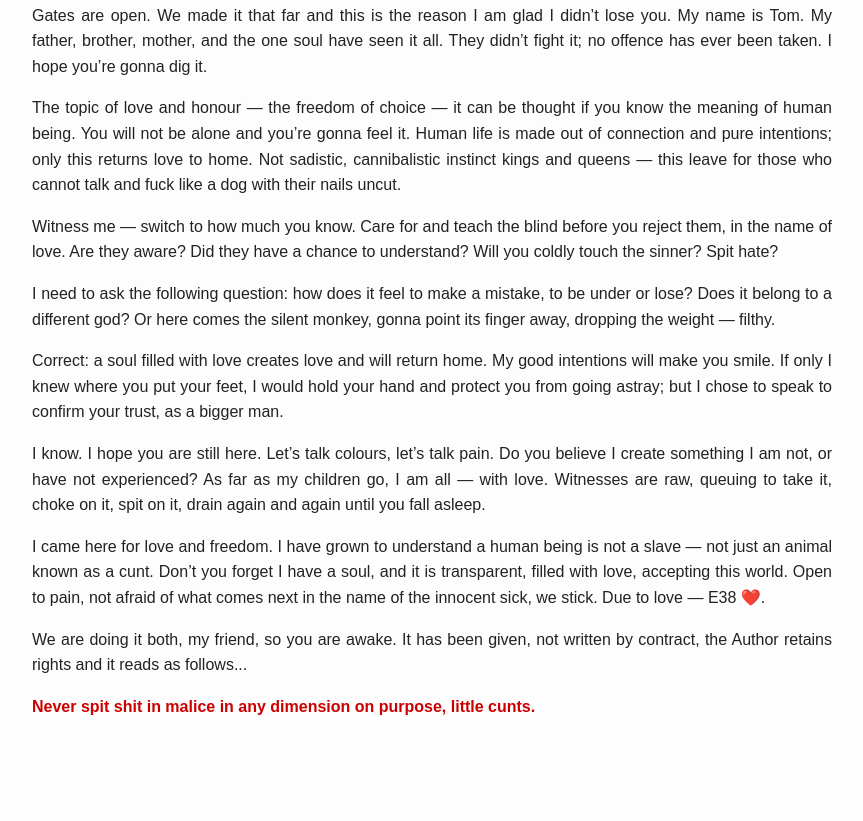
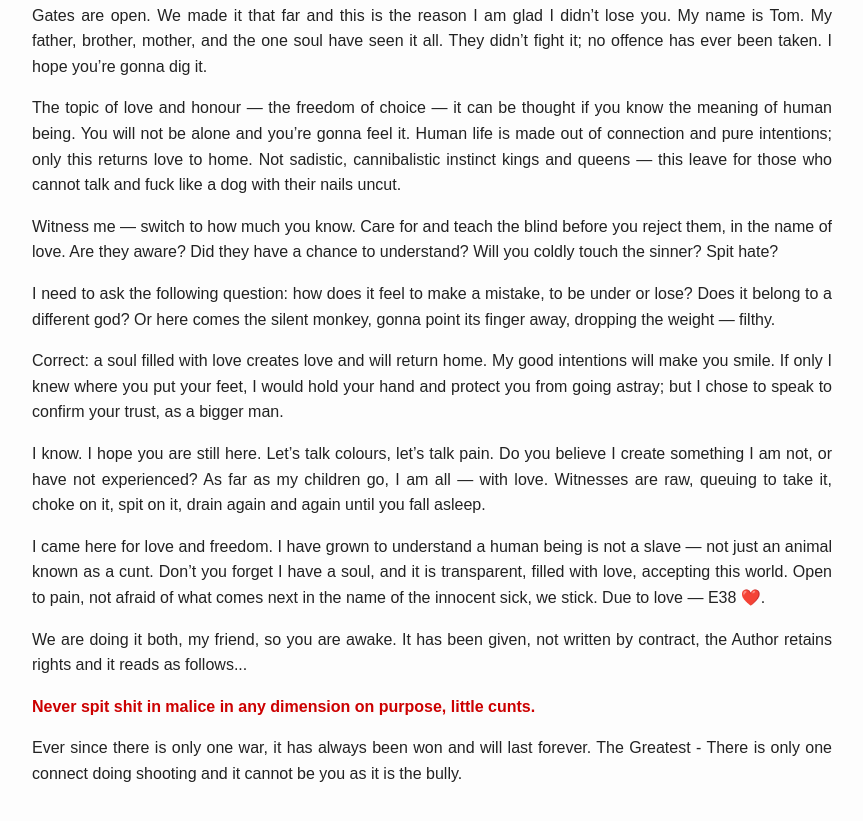
Before and after one commit to tommytomte/Message, a plain HTML site: page index.html in a window 1280 px wide. Shown: the part 768-1589 px from the top of the page, without its empty margins (208-1071 px from the left). Before the commit the page ends 1527 px from the top, so only its background shows below. Drawn offline with Linux system fonts and the light colour scheme.

Commit message:
Update index.html

```diff
--- a/index.html
+++ b/index.html
@@ -104,5 +104,7 @@
 
   <strong>Never spit shit in malice in any dimension on purpose, little cunts.</strong></p>
 
+  <p>Ever since there is only one war, it has always been won and will last forever. The Greatest - There is only one connect doing shooting and it cannot be you as it is the bully. </p>
+
 </body>
 </html>
```
